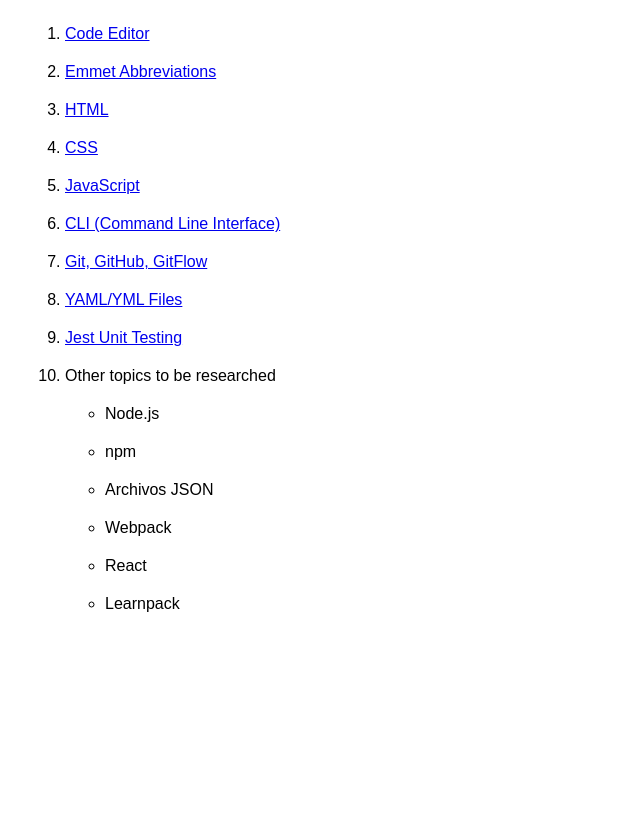
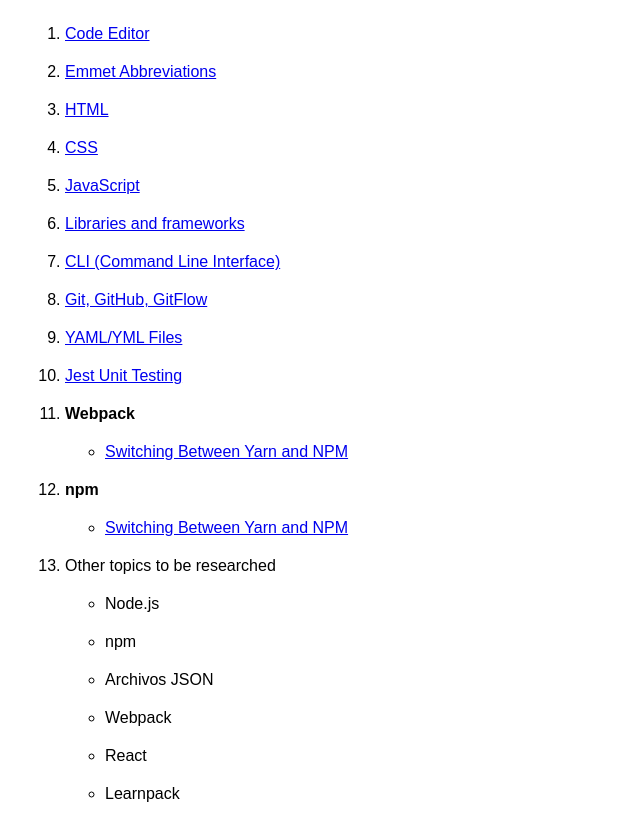
Before and after one commit to ibaifernandez/ibaifernandez, a plain HTML site: page bootcamp-notes/index.html in a window 1280 px wide. Shown: the whole page, without its empty margins (0-640 px from the left). Before the commit the page ends 800 px from the top, so only its background shows below. Drawn offline with Linux system fonts and the light colour scheme.

Commit message:
Webpack's Documentation and some other minor fix-ups

```diff
--- a/bootcamp-notes/index.html
+++ b/bootcamp-notes/index.html
@@ -39,6 +39,11 @@
                 <a href="./javascript/javascript.md">JavaScript</a>
             </li>
             <li>
+                <a href="./libraries-and-frameworks/libraries-and-frameworks.md"
+                    >Libraries and frameworks</a
+                >
+            </li>
+            <li>
                 <a href="./command-line-interface/command-line-interface.md"
                     >CLI (Command Line Interface)</a
                 >
@@ -55,6 +60,26 @@
                 <a href="jest/jest.md">Jest Unit Testing</a>
             </li>
             <li>
+                <strong>Webpack</strong>
+                <ul>
+                    <li>
+                        <a href="webpack/webpack.md">
+                            Switching Between Yarn and NPM</a
+                        >
+                    </li>
+                </ul>
+            </li>
+            <li>
+                <strong>npm</strong>
+                <ul>
+                    <li>
+                        <a href="./npm/switching-between-yarn-and-npm.md">
+                            Switching Between Yarn and NPM</a
+                        >
+                    </li>
+                </ul>
+            </li>
+            <li>
                 <span>Other topics to be researched</span>
                 <ul>
                     <li>Node.js</li>
```
Also changed, not shown: img/react/example-1.png (added), img/react/example-2.png (added), img/react/example-3.png (added), img/react/example-4.png (added), img/react/example-5.png (added), img/react/example-6.png (added), img/webpack/webpack-snapshot-1.png (added), img/webpack/webpack-snapshot-2.png (added), img/webpack/webpack-solution.png (added), 6 other files.
